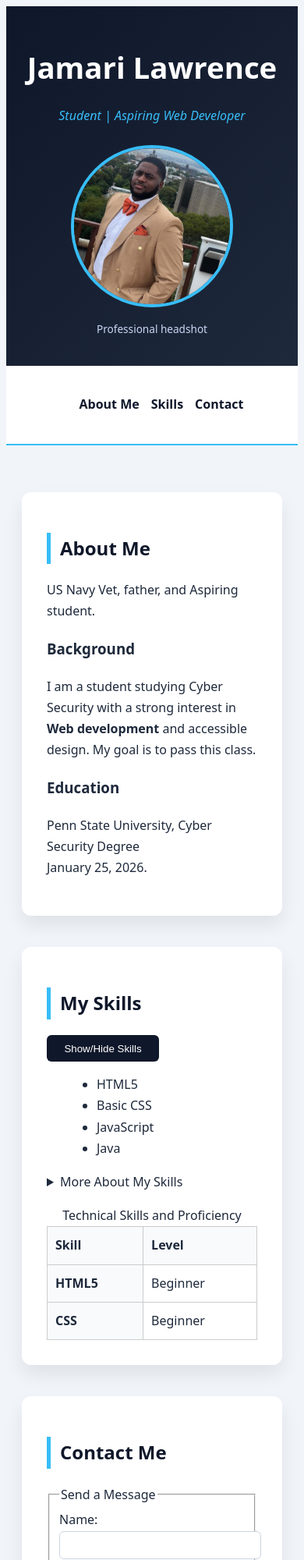
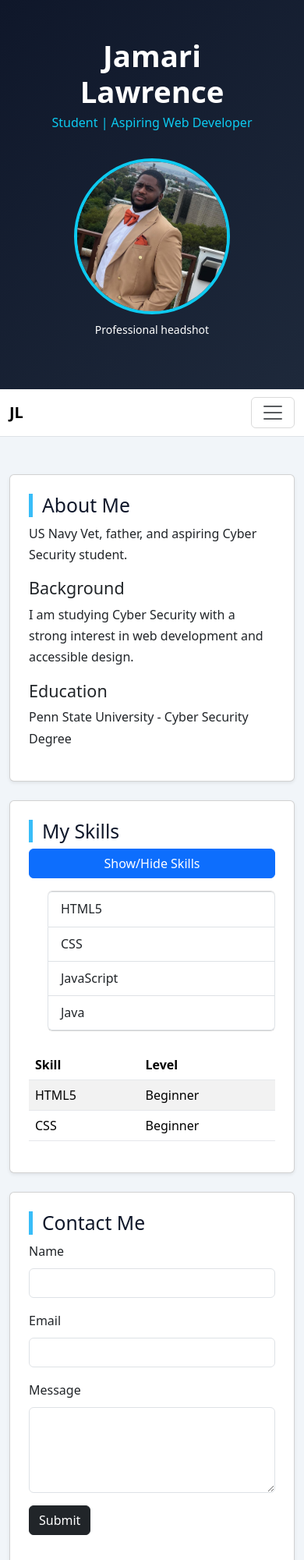
Before and after one commit to jrl6455/Jamari-Profile, a plain HTML site: page index.html in a window 390 px wide. Shown: the top 2000 px of the page at 78% size. Drawn offline with nearby package versions, Linux system fonts and the light colour scheme.

Commit message:
Update index.html

```diff
--- a/index.html
+++ b/index.html
@@ -1,180 +1,138 @@
-<!DOCTYPE html>
+<DOCTYPE html>
 <html lang="en">
 <head>
   <meta charset="UTF-8">
   <meta name="viewport" content="width=device-width, initial-scale=1.0">
+
+  <title>Jamari Lawrence | Portfolio</title>
+
+
+  <link href="https://cdn.jsdelivr.net/npm/bootstrap@5.3.3/dist/css/bootstrap.min.css" rel="stylesheet">
+
+
+
   <link rel="stylesheet" href="main style.css">
 
-  <title>Jamari Lawrence | Student & Aspiring Web Developer</title>
-
-
-  <meta name="description" content="Personal portfolio page showcasing HTML5 skills, projects, and contact information.">
-  <meta name="author" content="Jamari Lawrence">
-  <meta name="keywords" content="HTML5, portfolio, web development, student">
-
-  <style>
   <script src="main.js" defer></script>
-    body {
-      font-family: Arial, sans-serif;
-      line-height: 1.6;
-      margin: 0;
-      padding: 0;
-    }
-
-    header, nav, main, aside, footer {
-      padding: 20px;
-    }
-
-    nav ul {
-      list-style: none;
-      padding: 0;
-      display: flex;
-      gap: 15px;
-    }
-
-    nav a {
-      text-decoration: none;
-    }
-
-    table {
-      width: 100%;
-      border-collapse: collapse;
-    }
-
-    th, td {
-      border: 1px solid #ccc;
-      padding: 10px;
-      text-align: left;
-    }
-  </style>
 </head>
 
 <body>
 
 
-  <header>
-    <h1>Jamari Lawrence</h1>
-    <p><em>Student | Aspiring Web Developer</em></p>
+<header class="text-center text-white py-5" style="background: linear-gradient(135deg, #0f172a, #1e293b);">
+  <div class="container">
+    <h1 class="fw-bold">Jamari Lawrence</h1>
+    <p class="text-info">Student | Aspiring Web Developer</p>
 
-    <figure>
-      <img id="profilePic" src="IMG_0138.JPG" alt="Portrait of Jamari Lawrence" width="200" height="200">
-      <figcaption>Professional headshot</figcaption>
-    </figure>
+    <img id="profilePic" src="IMG_0138.JPG"
+         class="rounded-circle border border-info border-4 mt-3"
+         width="200" height="200" alt="Profile Picture">
+
+    <p class="small mt-2">Professional headshot</p>
+  </div>
 </header>
 
 
-  <nav aria-label="Main navigation">
-    <ul>
-      <li><a href="#about">About Me</a></li>
-      <li><a href="#skills">Skills</a></li>
-      <li><a href="#contact">Contact</a></li>
+<nav class="navbar navbar-expand-lg navbar-light bg-white border-bottom">
+  <div class="container">
+    <a class="navbar-brand fw-bold" href="#">JL</a>
+
+    <button class="navbar-toggler" data-bs-toggle="collapse" data-bs-target="#navMenu">
+      <span class="navbar-toggler-icon"></span>
+    </button>
+
+    <div class="collapse navbar-collapse" id="navMenu">
+      <ul class="navbar-nav ms-auto">
+        <li class="nav-item"><a class="nav-link" href="#about">About</a></li>
+        <li class="nav-item"><a class="nav-link" href="#skills">Skills</a></li>
+        <li class="nav-item"><a class="nav-link" href="#contact">Contact</a></li>
       </ul>
+    </div>
+  </div>
 </nav>
 
-  <main>
+<main class="container my-5">
 
+  <section id="about" class="card shadow-sm p-4 mb-4">
+    <h2>About Me</h2>
+    <p>US Navy Vet, father, and aspiring Cyber Security student.</p>
 
-    <section id="about">
-      <h2>About Me</h2>
-      <p>US Navy Vet, father, and Aspiring student.</p>
+    <h4>Background</h4>
+    <p>I am studying Cyber Security with a strong interest in web development and accessible design.</p>
 
-      <article>
-        <h3>Background</h3>
-        <p>
-          I am a student studying Cyber Security with a strong interest in
-          <strong>Web development</strong> and accessible design. My goal is to pass this class.
-        </p>
-      </article>
-
-      <article>
-        <h3>Education</h3>
-        <p>
-        Penn State University, Cyber Security Degree <br>
-          <time datetime="2026-01-25">January 25, 2026</time>.
-        </p>
-      </article>
+    <h4>Education</h4>
+    <p>Penn State University - Cyber Security Degree</p>
   </section>
 
 
-    <section id="skills">
+  <section id="skills" class="card shadow-sm p-4 mb-4">
     <h2>My Skills</h2>
-    <button id="toggleSkills">Show/Hide Skills</button>
 
-      <ul>
-        <li>HTML5</li>
-        <li>Basic CSS</li>
-        <li>JavaScript</li>
-       <li>Java</li>
+    <button id="toggleSkills" class="btn btn-primary mb-3">Show/Hide Skills</button>
+
+    <ul class="list-group">
+      <li class="list-group-item">HTML5</li>
+      <li class="list-group-item">CSS</li>
+      <li class="list-group-item">JavaScript</li>
+      <li class="list-group-item">Java</li>
     </ul>
 
-      <details>
-        <summary>More About My Skills</summary>
-        <p>I focus on HTML and writing clean code.</p>
-      </details>
-
-      <table>
-        <caption>Technical Skills and Proficiency</caption>
+    <table class="table table-striped mt-4">
       <thead>
         <tr>
-            <th scope="col">Skill</th>
-            <th scope="col">Level</th>
+          <th>Skill</th>
+          <th>Level</th>
         </tr>
       </thead>
       <tbody>
         <tr>
-            <th scope="row">HTML5</th>
+          <td>HTML5</td>
           <td>Beginner</td>
         </tr>
         <tr>
-            <th scope="row">CSS</th>
+          <td>CSS</td>
           <td>Beginner</td>
         </tr>
       </tbody>
     </table>
   </section>
 
-    <section id="contact">
+
+  <section id="contact" class="card shadow-sm p-4 mb-4">
     <h2>Contact Me</h2>
 
-      <form id="contactForm" action="#" method="post">
-        <fieldset>
-          <legend>Send a Message</legend>
+    <form id="contactForm">
 
-          <label for="name">Name:</label><br>
-          <input type="text" id="name" name="name" required><br><br>
+      <div class="mb-3">
+        <label class="form-label">Name</label>
+        <input type="text" class="form-control" required>
+      </div>
 
-          <label for="email">Email:</label><br>
-          <input type="email" id="email" name="email" required><br><br>
+      <div class="mb-3">
+        <label class="form-label">Email</label>
+        <input type="email" class="form-control" required>
+      </div>
 
-          <label for="message">Message:</label><br>
-          <textarea id="message" name="message" rows="4"></textarea><br><br>
+      <div class="mb-3">
+        <label class="form-label">Message</label>
+        <textarea class="form-control" rows="4"></textarea>
+      </div>
 
-          <button type="submit">Submit</button>
-        </fieldset>
+      <button class="btn btn-dark">Submit</button>
     </form>
 
-      <p>Email me at <a href="mailto:jamari@example.com">jrl6455@psu.edu</a></p>
-      <p>Call me at <a href="tel:+9175645185">(917) 564-5185</a></p>
+    <p class="mt-3">Email: jrl6455@psu.edu</p>
+    <p>Phone: (917) 564-5185</p>
   </section>
 
 </main>
 
-  <aside>
-    <h2>Quick Facts</h2>
-    <dl>
-      <dt>Musician</dt>
-      <dd>Guitar, Drums, Piano, and Bass</dd>
-
-      <dt>Hobby</dt>
-      <dd>Soccer and Archery</dd>
-    </dl>
-  </aside>
+<footer class="text-center text-muted py-4">
+  <p>&copy; 2026 Jamari Lawrence</p>
+</footer>
 
 
-  <footer>
-    <p>&copy; 2026 Jamari Lawrence</p>
-    <p>Last updated: March 15, 2026</p>
-  </footer>
+<script src="https://cdn.jsdelivr.net/npm/bootstrap@5.3.3/dist/js/bootstrap.bundle.min.js"></script>
 
 </body>
 </html>
```
Lines whose indentation alone changed are shown as unchanged.
